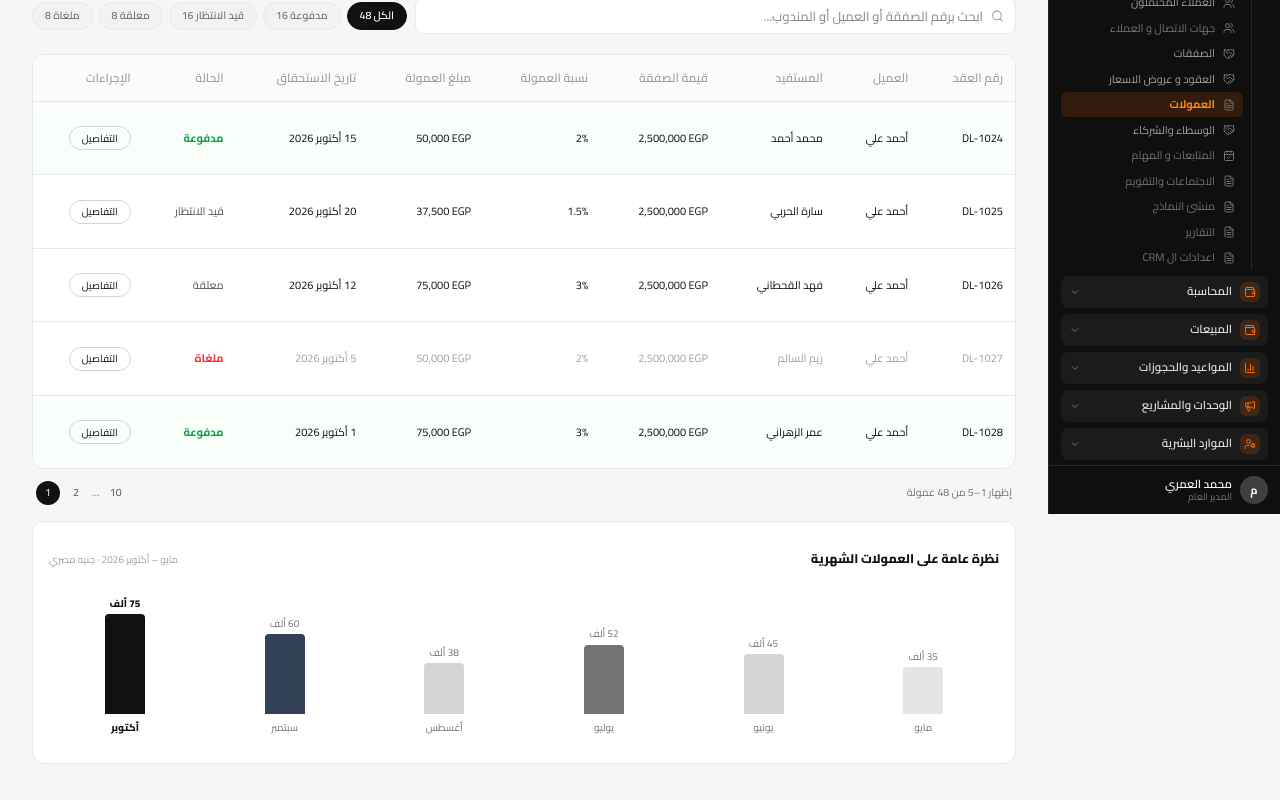
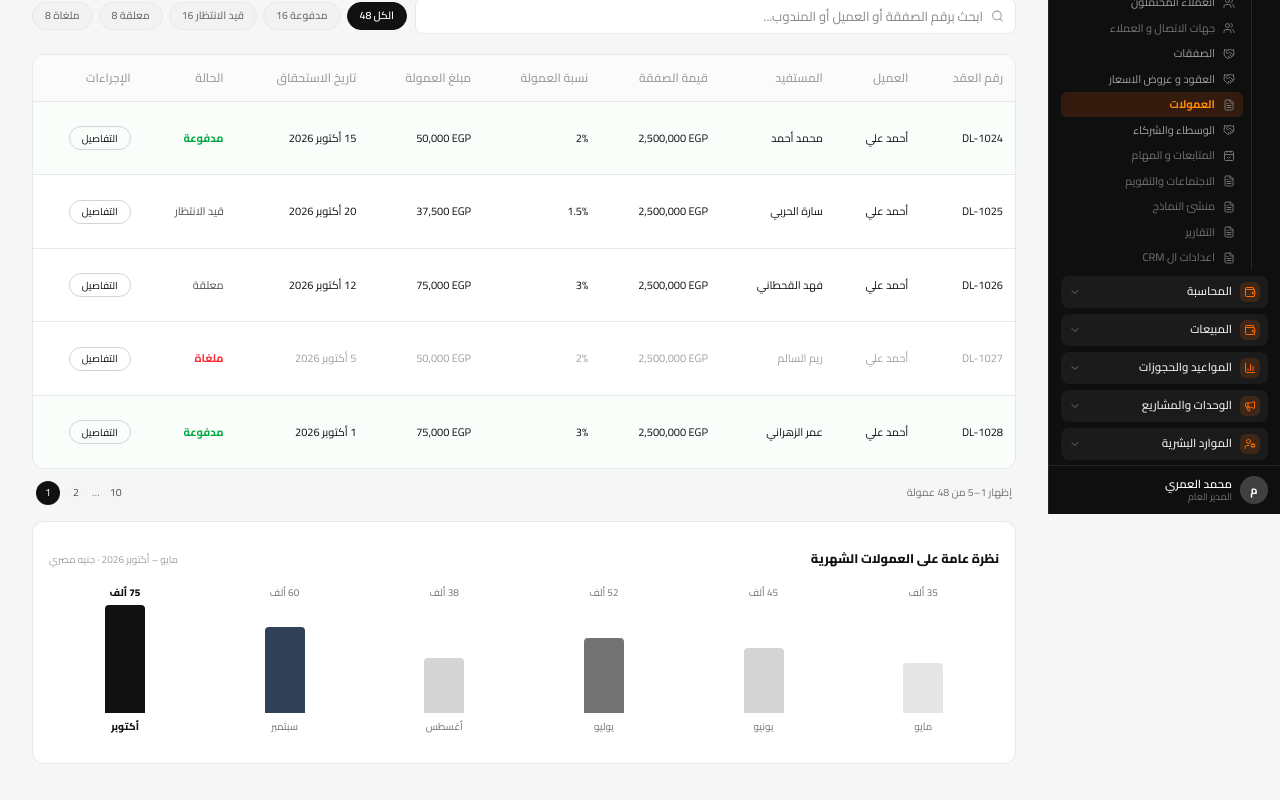
Before and after one commit to laila-272/CRM, a React (Vite) app: page /commissions in a window 1280 px wide. Shown: the part 286-1086 px from the top of the page. Built offline with nearby package versions, Linux system fonts and the light colour scheme.

Commit message:
Fix layout shift and stabilize bar heights in monthly chart

```diff
--- a/src/Components/Pages/Commissions.jsx
+++ b/src/Components/Pages/Commissions.jsx
@@ -98,9 +98,7 @@ export default function Commissions() {
         >
           + تسجيل صرف عمولة
         </button>
-        <button className="btn">
-           قواعد العمولات
-        </button>
+        <button className="btn">قواعد العمولات</button>
       </PageHeader>
 
       <div className="mt-4 grid grid-cols-1 sm:grid-cols-3 gap-3">
@@ -239,6 +237,7 @@ export default function Commissions() {
 
       {/* Monthly chart (pure CSS) */}
       <section className={`${card} mt-4 p-4 py-7`}>
+        {/* Header */}
         <div className="flex items-center justify-between">
           <h2 className="text-[12.5px] font-extrabold text-ink">
             نظرة عامة على العمولات الشهرية
@@ -247,35 +246,62 @@ export default function Commissions() {
             مايو – أكتوبر 2026 · جنيه مصري
           </span>
         </div>
-        <div className="mt-4 flex items-end justify-around gap-2 h-[150px]">
+
+        {/* Chart Container */}
+        <div className="mt-4 flex h-[150px] items-end justify-around gap-2 select-none">
           {MONTHLY.map((m, i) => {
-            const last = i === MONTHLY.length - 1;
-            const shade = [
+            const isLast = i === MONTHLY.length - 1;
+            const heightPercentage =
+              max > 0 ? Math.min((m.v / max) * 100, 100) : 0;
+
+            const shades = [
               "bg-neutral-200",
               "bg-neutral-300",
               "bg-neutral-500",
               "bg-neutral-300",
               "bg-slate-700",
               "bg-ink",
-            ][i];
+            ];
+            const shadeClass =
+              shades[i] || (isLast ? "bg-ink" : "bg-neutral-300");
+
             return (
               <div
-                key={m.m}
-                className="flex flex-col items-center justify-end h-full flex-1 max-w-[40px]"
+                key={m.m || i}
+                className="flex h-full max-w-[40px] flex-1 flex-col items-center justify-end"
               >
-                <div
-                  className={`text-[10px] mb-1 text-center leading-tight ${last ? "font-extrabold text-ink" : "text-neutral-500"}`}
+                {/* Value Label - Fixed Height prevents layout shift */}
+                <div className="h-4 flex items-center justify-center mb-1">
+                  <span
+                    className={`text-[10px] whitespace-nowrap leading-none ${
+                      isLast
+                        ? "font-extrabold text-ink"
+                        : "font-normal text-neutral-500"
+                    }`}
                   >
                     {m.v} ألف
+                  </span>
                 </div>
+
+                {/* Bar Wrapper */}
+                <div className="w-full flex-1 flex items-end">
                   <div
-                  className={`w-full rounded-t-sm ${shade}`}
-                  style={{ height: `${(m.v / max) * 100}px` }}
+                    className={`w-full rounded-t-sm ${shadeClass}`}
+                    style={{ height: `${heightPercentage}%` }}
                   />
-                <div
-                  className={`mt-1.5 text-[10px] ${last ? "font-extrabold text-ink" : "text-neutral-500"}`}
+                </div>
+
+                {/* Month Label - Fixed Height prevents layout shift */}
+                <div className="h-4 flex items-center justify-center mt-1.5">
+                  <span
+                    className={`text-[10px] whitespace-nowrap leading-none ${
+                      isLast
+                        ? "font-extrabold text-ink"
+                        : "font-normal text-neutral-500"
+                    }`}
                   >
                     {m.m}
+                  </span>
                 </div>
               </div>
             );
--- a/src/Components/Pages/Deals.jsx
+++ b/src/Components/Pages/Deals.jsx
@@ -24,12 +24,12 @@ function Stat({ icon: Icon, tag, value, label }) {
   return (
     <div className="bg-white border border-line rounded-xl p-3.5">
       <div className="flex items-center justify-between">
-        <Icon size={16} className="text-neutral-500" />
-        <span className="text-[9.5px] bg-neutral-100 text-neutral-500 rounded-full px-2 py-0.5">
+        <Icon size={20} className="text-neutral-500" />
+        <span className="text-[9.5px] bg-neutral-100 text-neutral-500  rounded-full px-2 py-0.5">
           {tag}
         </span>
       </div>
-      <div className="mt-3 text-[26px] leading-none font-extrabold text-ink">
+      <div className="mt-3 text-[26px] leading-none font-semibold text-ink">
         {value}
       </div>
       <div className="mt-1.5 text-[10.5px] text-neutral-500">{label}</div>
```
Lines whose indentation alone changed are shown as unchanged.
